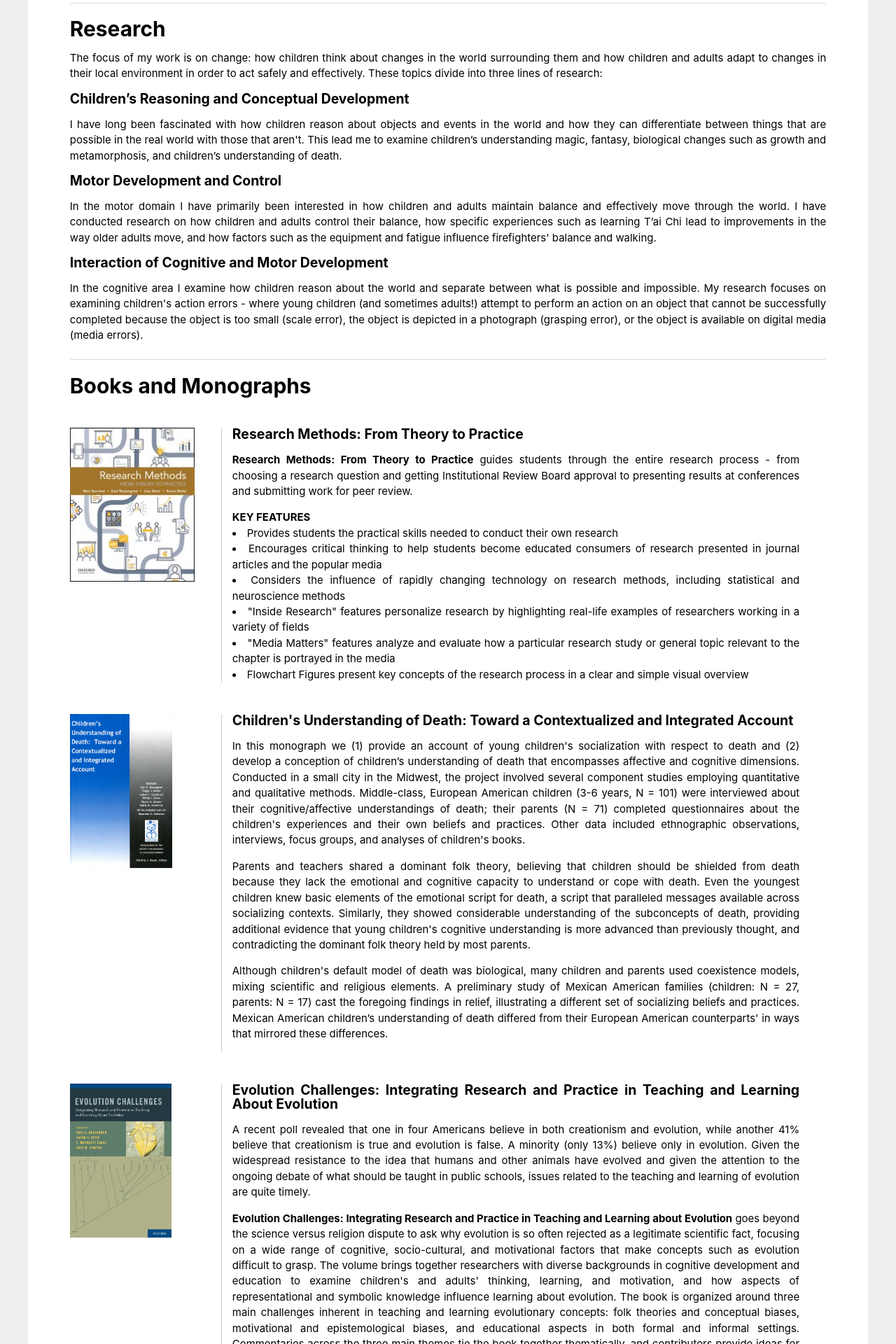
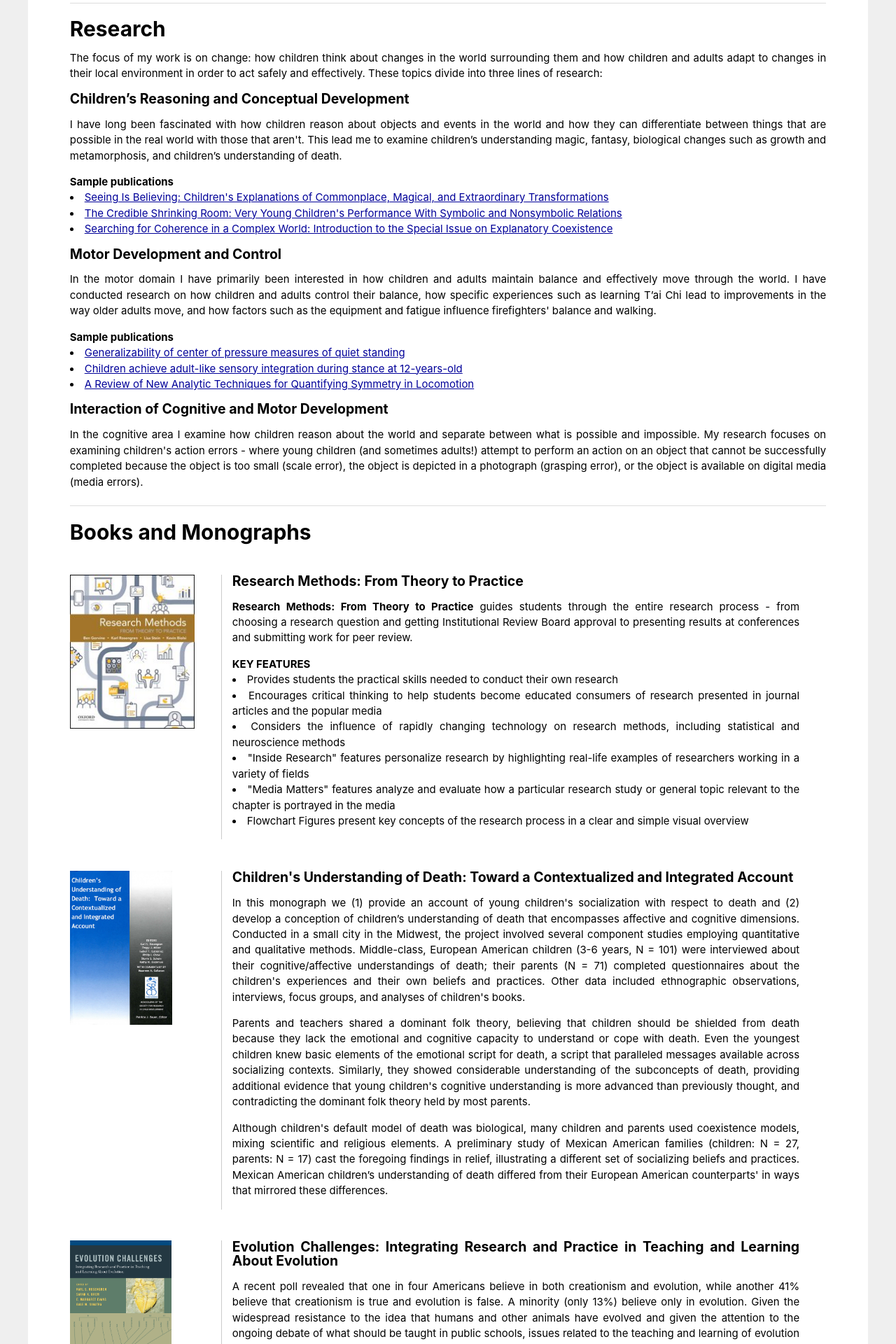
Before and after one commit to krosengren/krosengren.github.io, a Jekyll site: the page built from index.html, in a window 1280 px wide. Shown: the part 486-2406 px from the top of the page at 70% size. Built offline with Jekyll 4.4.1, drawn with Linux system fonts in a browser that asks for light colours; Markdown is read by kramdown in place of the engine named in the settings; some of the changed text lies outside the part shown.

Commit message:
Add copyright and example papers

```diff
--- a/_layouts/default.html
+++ b/_layouts/default.html
@@ -28,8 +28,9 @@
           <footer class="footer">
             <div class="contact">
               <p>
+                Copyright © {{ 'now' | date: "%Y" }} Karl Rosengren
+              </p>
             </div>
-              </p>
           </footer>
         </div>
 
--- a/css/main.css
+++ b/css/main.css
@@ -21,7 +21,8 @@ body {
 }
 
 h1, h2, h3, h4, h5, h6 {
-  font-size: 100%; }
+  font-size: 100%;
+}
 
 p { margin: 0 0 1em 0; }
 
@@ -113,10 +114,11 @@ section {
   overflow: hidden;
   margin: 0 auto;
   padding: 1em;
+  display: flex;
+  justify-content: center;
 }
 
 .footer .contact {
-  float: left;
   margin-right: 3em;
 }
 
@@ -195,6 +197,7 @@ section {
 
 .list {
   list-style-position: inside;
+  padding-bottom: 1em;
 }
 
 /*****************************************************************************/
--- a/index.html
+++ b/index.html
@@ -27,11 +27,23 @@ title: Karl Rosengren
   <p>
     I have long been fascinated with how children reason about objects and events in the world and how they can differentiate between things that are possible in the real world with those that aren't.  This lead me to examine children’s understanding magic, fantasy, biological changes such as growth and metamorphosis, and children’s understanding of death.
   </p>
+  <h4>Sample publications</h4>
+  <ul class="list">
+    <li><a href="/publications/Seeing-Is-Believing.pdf" target="_blank">Seeing Is Believing: Children's Explanations of Commonplace, Magical, and Extraordinary Transformations</a></li>
+    <li><a href="/publications/Shrinking-Room.pdf" target="_blank">The Credible Shrinking Room: Very Young Children's Performance With Symbolic and Nonsymbolic Relations</a></li>
+    <li><a href="/publications/Searching-For-Coherence.pdf" target="_blank">Searching for Coherence in a Complex World: Introduction to the Special Issue on Explanatory Coexistence</a></li>
+  </ul>
   <h3 class="subsection-header">Motor Development and Control</h3>
   <p>
     In the motor domain I have primarily been interested in how children and adults maintain balance and effectively move through the world.
     I have conducted research on how children and adults control their balance, how specific experiences such as learning T’ai Chi lead to improvements in the way older adults move, and how factors such as the equipment and fatigue influence firefighters' balance and walking.
   </p>
+  <h4>Sample publications</h4>
+  <ul class="list">
+    <li><a href="/publications/Quiet-Standing.pdf" target="_blank">Generalizability of center of pressure measures of quiet standing</a></li>
+    <li><a href="/publications/Sensory-Integration.pdf" target="_blank">Children achieve adult-like sensory integration during stance at 12-years-old</a></li>
+    <li><a href="/publications/Quantifying-Symmetry-In-Locomotion.pdf" target="_blank">A Review of New Analytic Techniques for Quantifying Symmetry in Locomotion</a></li>
+  </ul>
   <h3 class="subsection-header">Interaction of Cognitive and Motor Development</h3>
   <p>
     In the cognitive area I examine how children reason about the world and separate between what is possible and impossible. My research focuses on examining children's action errors - where young children (and sometimes adults!) attempt to perform an action on an object that cannot be successfully completed because the object is too small (scale error), the object is depicted in a photograph (grasping error), or the object is available on digital media (media errors).
```
Also changed, not shown: 6 other files.
